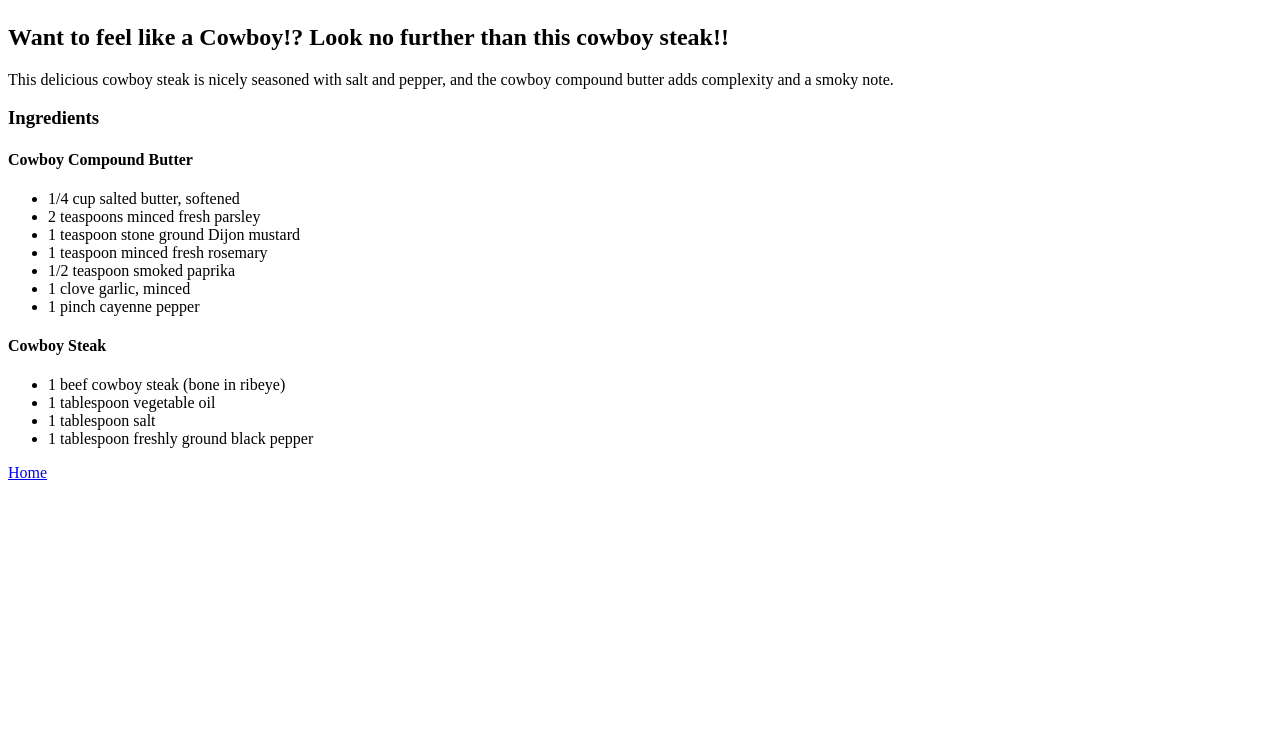
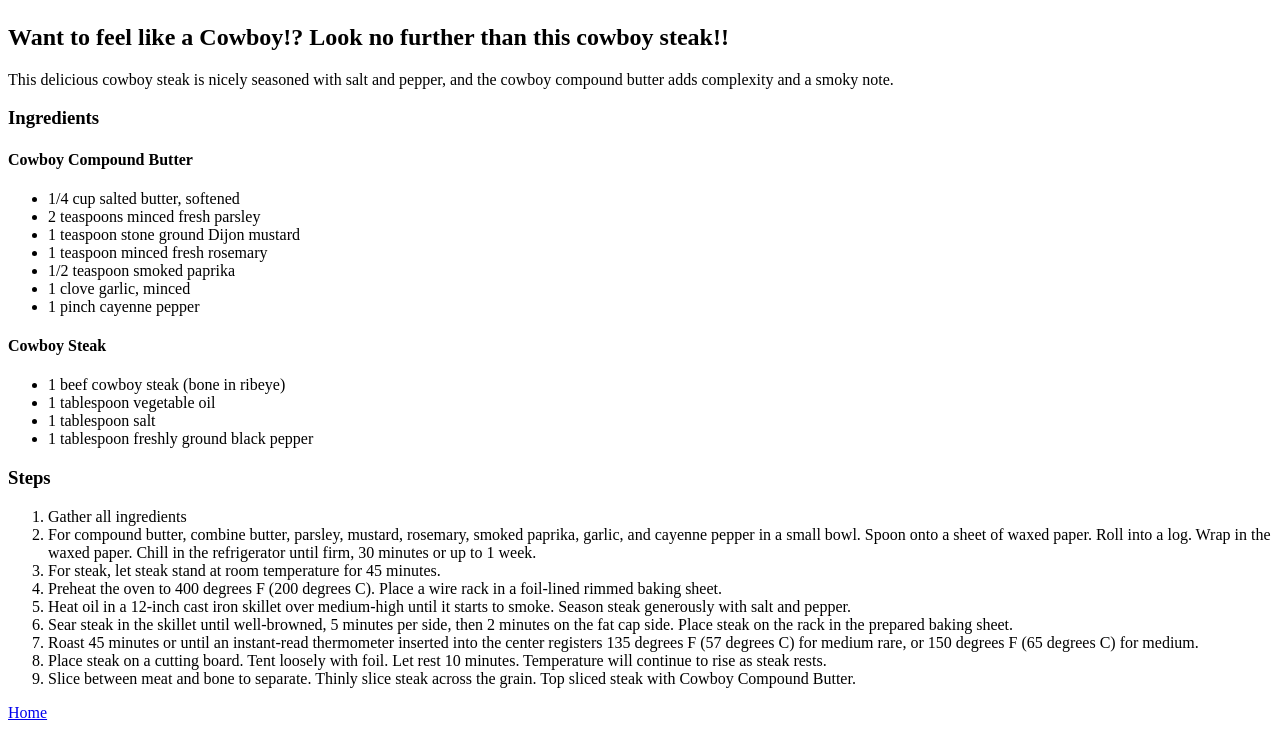
Before and after one commit to achohan1/odin-recipes, a plain HTML site: page recipes/cowboysteak.html in a window 1280 px wide. Shown: the part 643-1373 px from the top of the page. Before the commit the page ends 1133 px from the top, so only its background shows below. Drawn offline with Linux system fonts and the light colour scheme.

Commit message:
Add steps to cowboysteak.html
Add all steps for cowboysteak.html in ordered list under steps

```diff
--- a/recipes/cowboysteak.html
+++ b/recipes/cowboysteak.html
@@ -30,6 +30,26 @@
         <li>1 tablespoon salt</li>
         <li>1 tablespoon freshly ground black pepper</li>
     </ul>
+    <h3>Steps</h3>
+    <ol>
+        <li>Gather all ingredients</li>
+        <li>For compound butter, combine butter, parsley, mustard, rosemary, smoked paprika, garlic, and cayenne pepper
+            in a small bowl. Spoon onto a sheet of waxed paper. Roll into a log. Wrap in the waxed paper. Chill in the
+            refrigerator until firm, 30 minutes or up to 1 week.</li>
+        <li>For steak, let steak stand at room temperature for 45 minutes.</li>
+        <li>Preheat the oven to 400 degrees F (200 degrees C). Place a wire rack in a foil-lined rimmed baking sheet.
+        </li>
+        <li>Heat oil in a 12-inch cast iron skillet over medium-high until it starts to smoke. Season steak generously
+            with salt and pepper.</li>
+        <li>Sear steak in the skillet until well-browned, 5 minutes per side, then 2 minutes on the fat cap side. Place
+            steak on the rack in the prepared baking sheet.</li>
+        <li>Roast 45 minutes or until an instant-read thermometer inserted into the center registers 135 degrees F (57
+            degrees C) for medium rare, or 150 degrees F (65 degrees C) for medium.</li>
+        <li>Place steak on a cutting board. Tent loosely with foil. Let rest 10 minutes. Temperature will continue to
+            rise as steak rests.</li>
+        <li>Slice between meat and bone to separate. Thinly slice steak across the grain. Top sliced steak with Cowboy
+            Compound Butter.</li>
+    </ol>
     <a href="../index.html">Home</a>
 </body>
 
```
